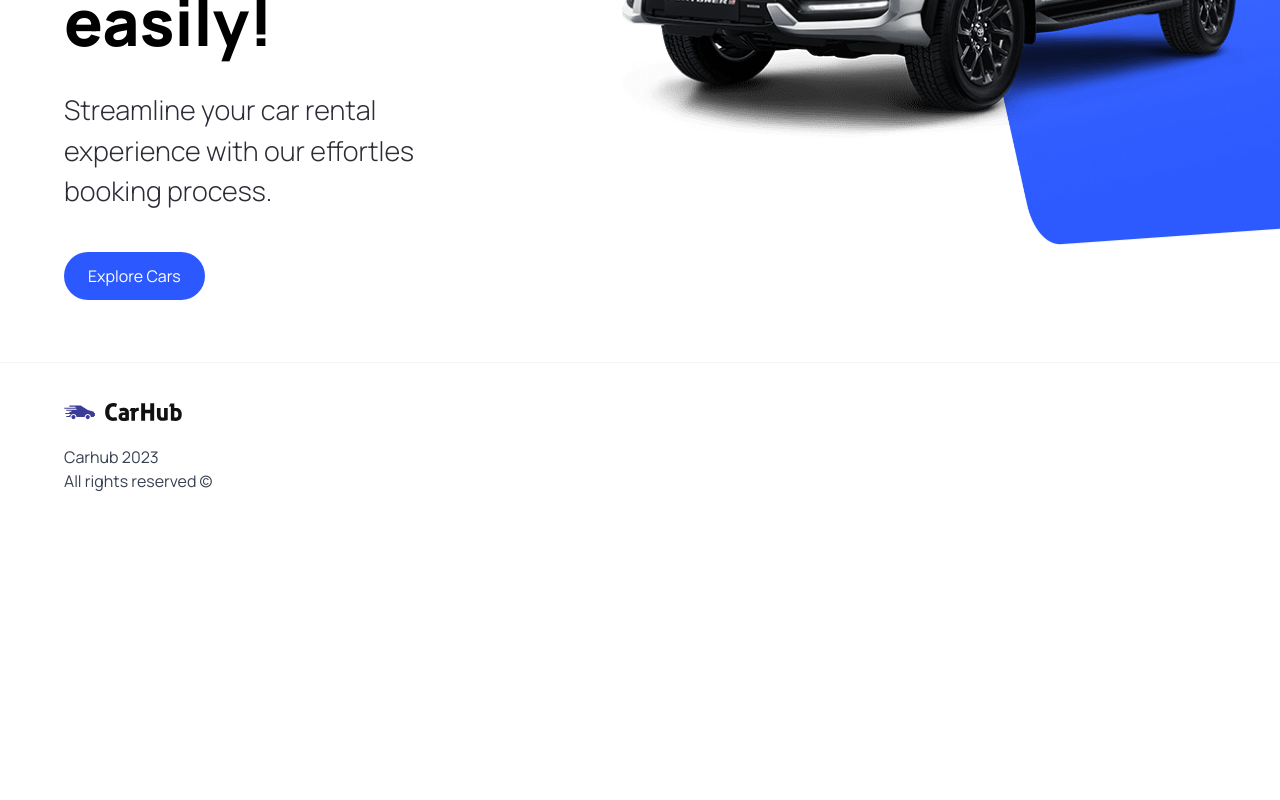
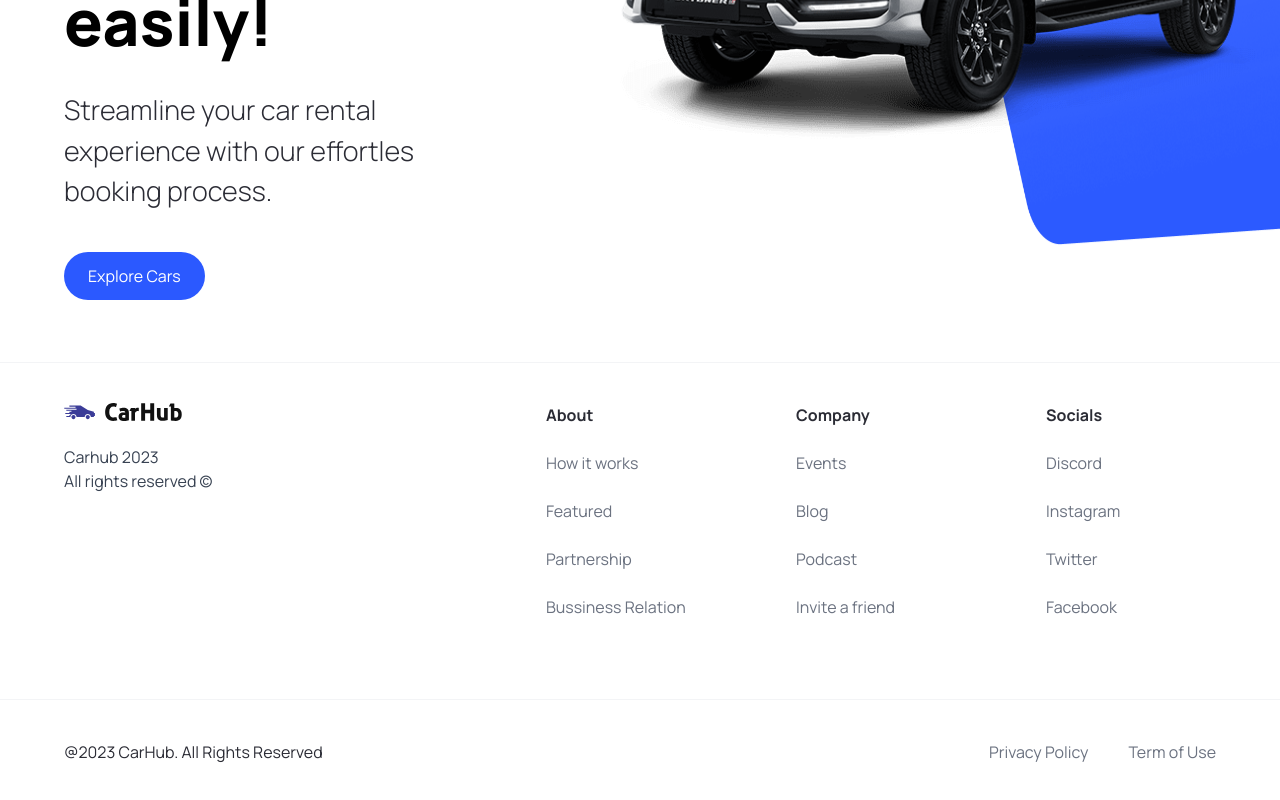
Before and after one commit to veyseltosun/nextjs13-cars-app-ts-tailwind, a Next.js app: page / in a window 1280 px wide. Shown: the part 458-1258 px from the top of the page. Before the commit the page ends 991 px from the top, so only its background shows below. Built offline with nearby package versions, Linux system fonts and the light colour scheme.

Commit message:
.... footer

```diff
--- a/components/Footer.tsx
+++ b/components/Footer.tsx
@@ -1,6 +1,7 @@
 import { headers } from "next/dist/client/components/headers"
 import Image from "next/image"
 import Link from "next/link"
+import { footerLinks } from "@/constants"
 
 const Footer = () => {
   return (
@@ -13,7 +14,45 @@
             All rights reserved &copy;
           </p>
         </div>
-      </div>
+        <div className="footer__links">
+          {footerLinks.map((link) => (
+            <div key={link.title}
+            className="footer__link">
+              <h3 className="font-bold">
+                {link.title}
+
+              </h3>
+              {link.links.map((item) => (
+                <Link key={item.title} href={item.url}
+                className="text-gray-500" >
+                 {item.title}
+                </Link>
+              ))}
+            </div>
+          ))}
+        </div>
+        </div>
+        <div className="flex justify-between items-center flex-wrap mt-10 border-t border-gray-100 sm:px-16 px-6 py-10">
+          <p > @2023 CarHub. All Rights Reserved</p>
+
+          <div
+             className="footer__copyrights-link">
+              <Link href="/"
+              className="text-gray-500">
+                Privacy Policy
+              </Link>
+
+
+              <Link href="/"
+              className="text-gray-500">
+                Term of Use
+              </Link>
+            </div>
+        </div>
+
+
+
+
     </footer>
   )
 }
--- /dev/null
+++ b/constants/index.ts
@@ -0,0 +1,101 @@
+export const manufacturers = [
+    "Acura",
+    "Alfa Romeo",
+    "Aston Martin",
+    "Audi",
+    "Bentley",
+    "BMW",
+    "Buick",
+    "Cadillac",
+    "Chevrolet",
+    "Chrysler",
+    "Citroen",
+    "Dodge",
+    "Ferrari",
+    "Fiat",
+    "Ford",
+    "GMC",
+    "Honda",
+    "Hyundai",
+    "Infiniti",
+    "Jaguar",
+    "Jeep",
+    "Kia",
+    "Lamborghini",
+    "Land Rover",
+    "Lexus",
+    "Lincoln",
+    "Maserati",
+    "Mazda",
+    "McLaren",
+    "Mercedes-Benz",
+    "MINI",
+    "Mitsubishi",
+    "Nissan",
+    "Porsche",
+    "Ram",
+    "Rolls-Royce",
+    "Subaru",
+    "Tesla",
+    "Toyota",
+    "Volkswagen",
+    "Volvo",
+  ];
+
+  export const yearsOfProduction = [
+    { title: "Year", value: "" },
+    { title: "2015", value: "2015" },
+    { title: "2016", value: "2016" },
+    { title: "2017", value: "2017" },
+    { title: "2018", value: "2018" },
+    { title: "2019", value: "2019" },
+    { title: "2020", value: "2020" },
+    { title: "2021", value: "2021" },
+    { title: "2022", value: "2022" },
+    { title: "2023", value: "2023" },
+  ];
+
+  export const fuels = [
+    {
+      title: "Fuel",
+      value: "",
+    },
+    {
+      title: "Gas",
+      value: "Gas",
+    },
+    {
+      title: "Electricity",
+      value: "Electricity",
+    },
+  ];
+
+  export const footerLinks = [
+    {
+      title: "About",
+      links: [
+        { title: "How it works", url: "/" },
+        { title: "Featured", url: "/" },
+        { title: "Partnership", url: "/" },
+        { title: "Bussiness Relation", url: "/" },
+      ],
+    },
+    {
+      title: "Company",
+      links: [
+        { title: "Events", url: "/" },
+        { title: "Blog", url: "/" },
+        { title: "Podcast", url: "/" },
+        { title: "Invite a friend", url: "/" },
+      ],
+    },
+    {
+      title: "Socials",
+      links: [
+        { title: "Discord", url: "/" },
+        { title: "Instagram", url: "/" },
+        { title: "Twitter", url: "/" },
+        { title: "Facebook", url: "/" },
+      ],
+    },
+  ];
```
